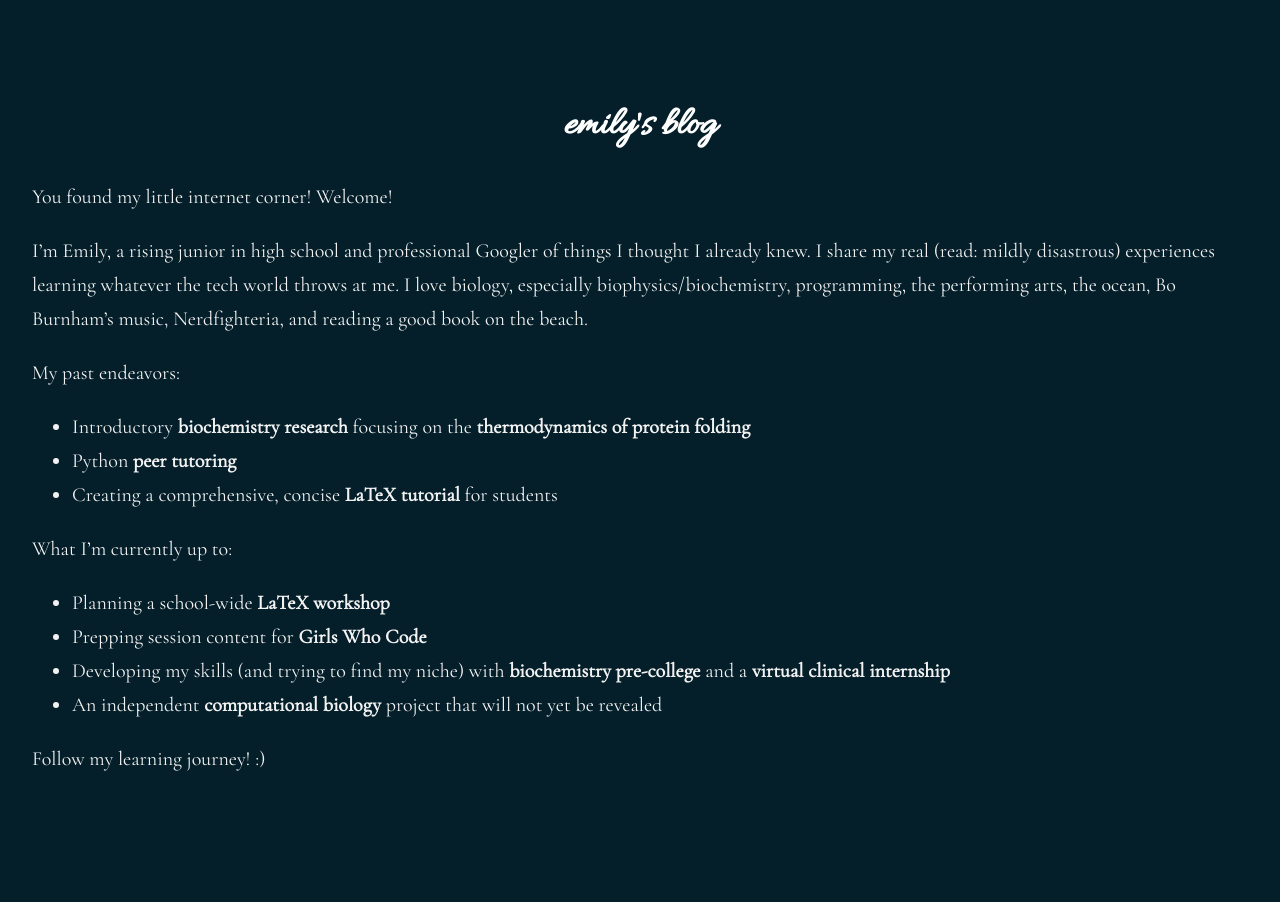
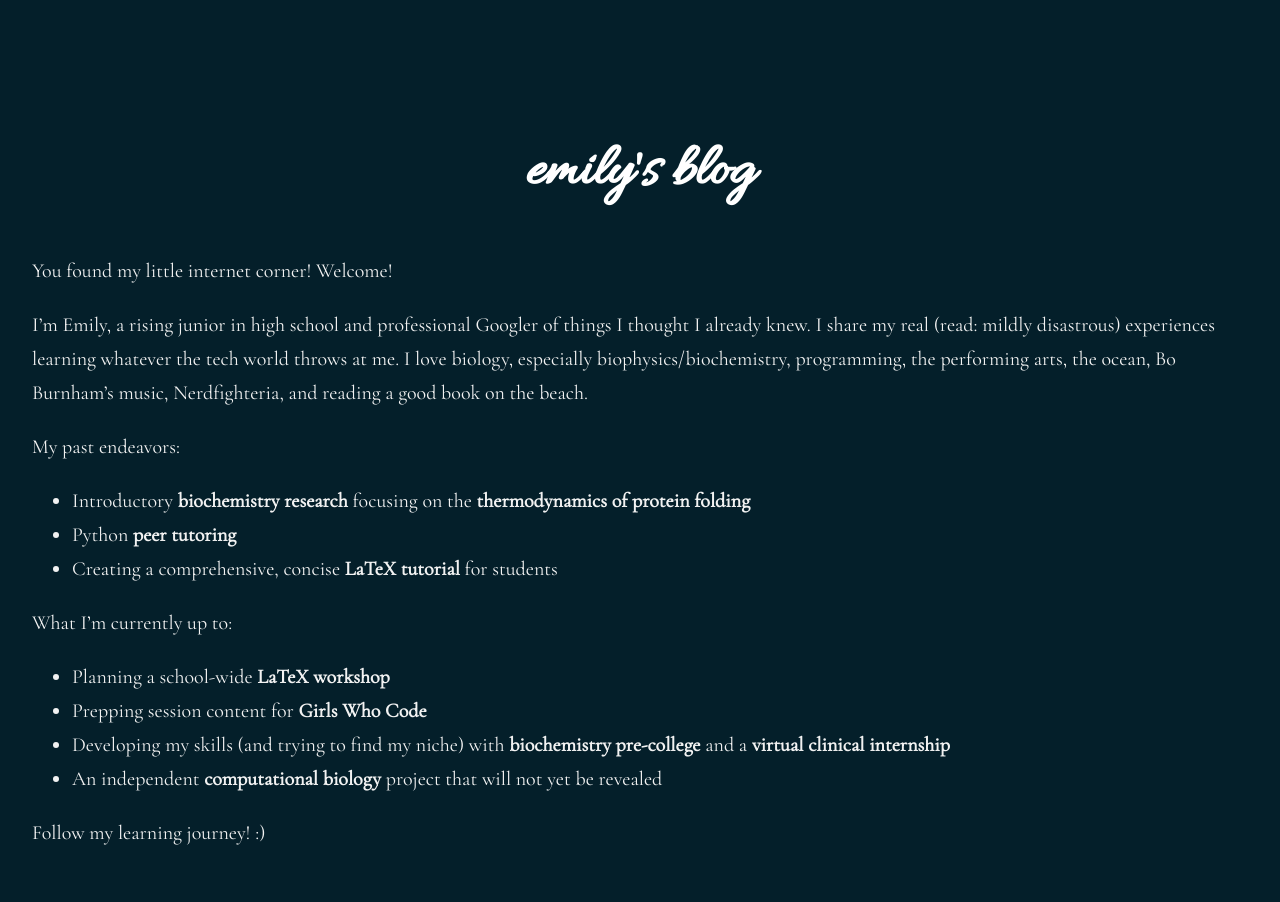
Before and after one commit to leucinemymind/leucinemymind.github.io, a Jekyll site: the page built from index.md, in a window 1280 px wide. Built offline with Jekyll 4.4.1, drawn with Linux system fonts in a browser that asks for light colours; our own code applies the rules of GitHub Pages for plain Markdown files.

Commit message:
Update style.css

```diff
--- a/assets/style.css
+++ b/assets/style.css
@@ -21,7 +21,7 @@ h2, h3 {
 
 h1 {
   text-align: center;
-  font-size: 60 px;
+  font-size: 60px;
 }
 
 a {
```
